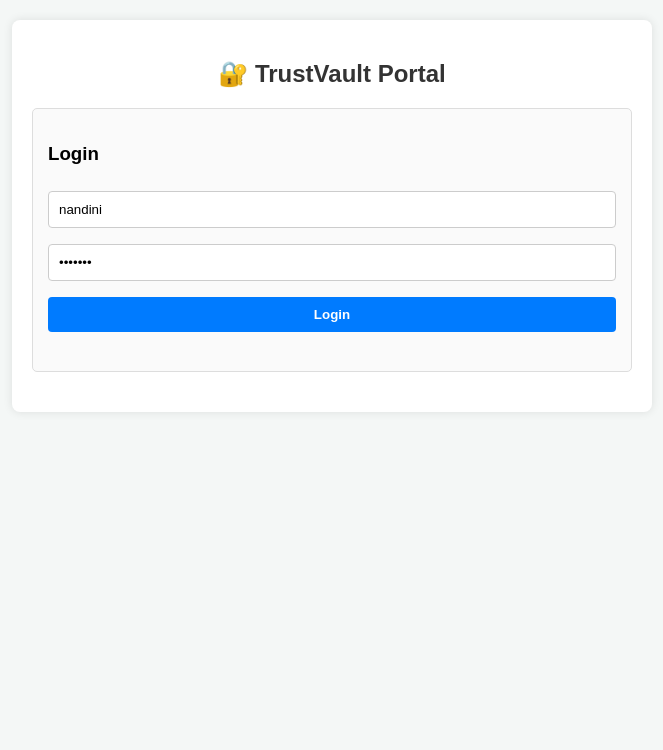
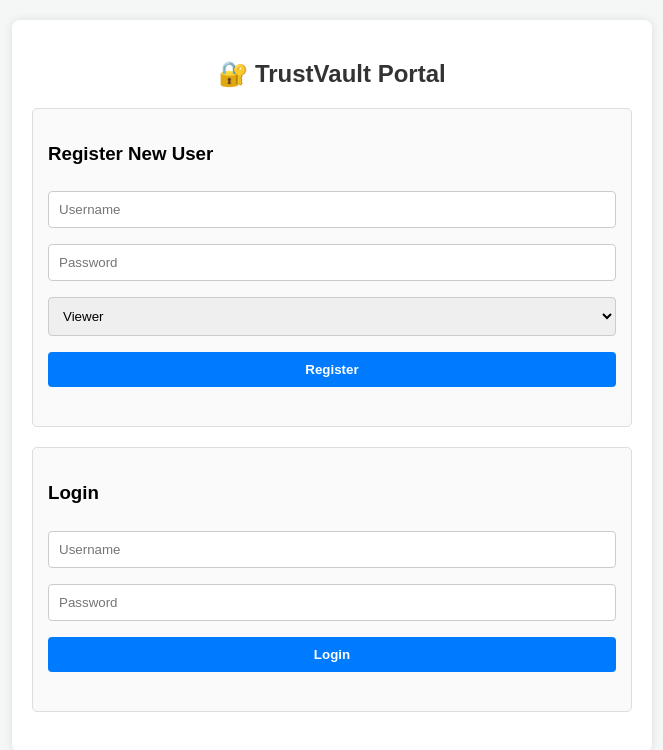
Before and after one commit to SAJJANAPUNANDINI/trustvault, a website: page index.html in a window 1280 px wide. Shown: the whole page, without its empty margins (308-971 px from the left). Drawn offline with Linux system fonts and the light colour scheme.

Commit message:
Add complete Register and Login UI

```diff
--- a/index.html
+++ b/index.html
@@ -22,11 +22,24 @@
 <div class="container">
     <h2>🔐 TrustVault Portal</h2>
 
+    <!-- Register Section -->
+    <div class="section" id="registerSection">
+        <h3>Register New User</h3>
+        <input type="text" id="regUsername" placeholder="Username">
+        <input type="password" id="regPassword" placeholder="Password">
+        <select id="regRole">
+            <option value="viewer">Viewer</option>
+            <option value="admin">Admin</option>
+        </select>
+        <button onclick="registerUser()">Register</button>
+        <p id="registerMsg"></p>
+    </div>
+
     <!-- Login Section -->
     <div class="section" id="loginSection">
         <h3>Login</h3>
-        <input type="text" id="username" placeholder="Username" value="nandini">
-        <input type="password" id="password" placeholder="Password" value="nandini">
+        <input type="text" id="username" placeholder="Username" placeholder="Username">
+        <input type="password" id="password" placeholder="Password">
         <button onclick="login()">Login</button>
         <p id="loginMsg"></p>
     </div>
@@ -51,11 +64,43 @@
 <script>
     let authToken = "";
 
+    async function registerUser() {
+        const user = document.getElementById("regUsername").value;
+        const pass = document.getElementById("regPassword").value;
+        const role = document.getElementById("regRole").value;
+
+        if (!user || !pass) {
+            alert("Please enter username and password!");
+            return;
+        }
+
+        try {
+            const response = await fetch("/api/register", {
+                method: "POST",
+                headers: { "Content-Type": "application/json" },
+                body: JSON.stringify({ username: user, password: pass, role: role })
+            });
+            const data = await response.json();
+            if (response.ok) {
+                document.getElementById("registerMsg").innerText = "Registration Successful! You can login now.";
+                document.getElementById("registerMsg").className = "success";
+            } else {
+                let errorMsg = data.detail;
+                if (typeof errorMsg === 'object') {
+                    errorMsg = JSON.stringify(errorMsg);
+                }
+                document.getElementById("registerMsg").innerText = errorMsg || "Registration failed";
+                document.getElementById("registerMsg").className = "error";
+            }
+        } catch (err) {
+            alert("Error connecting to server");
+        }
+    }
+
     async function login() {
         const user = document.getElementById("username").value;
         const pass = document.getElementById("password").value;
 
-        // OAuth2PasswordRequestForm requires x-www-form-urlencoded format
         const formData = new URLSearchParams();
         formData.append("username", user);
         formData.append("password", pass);
```
